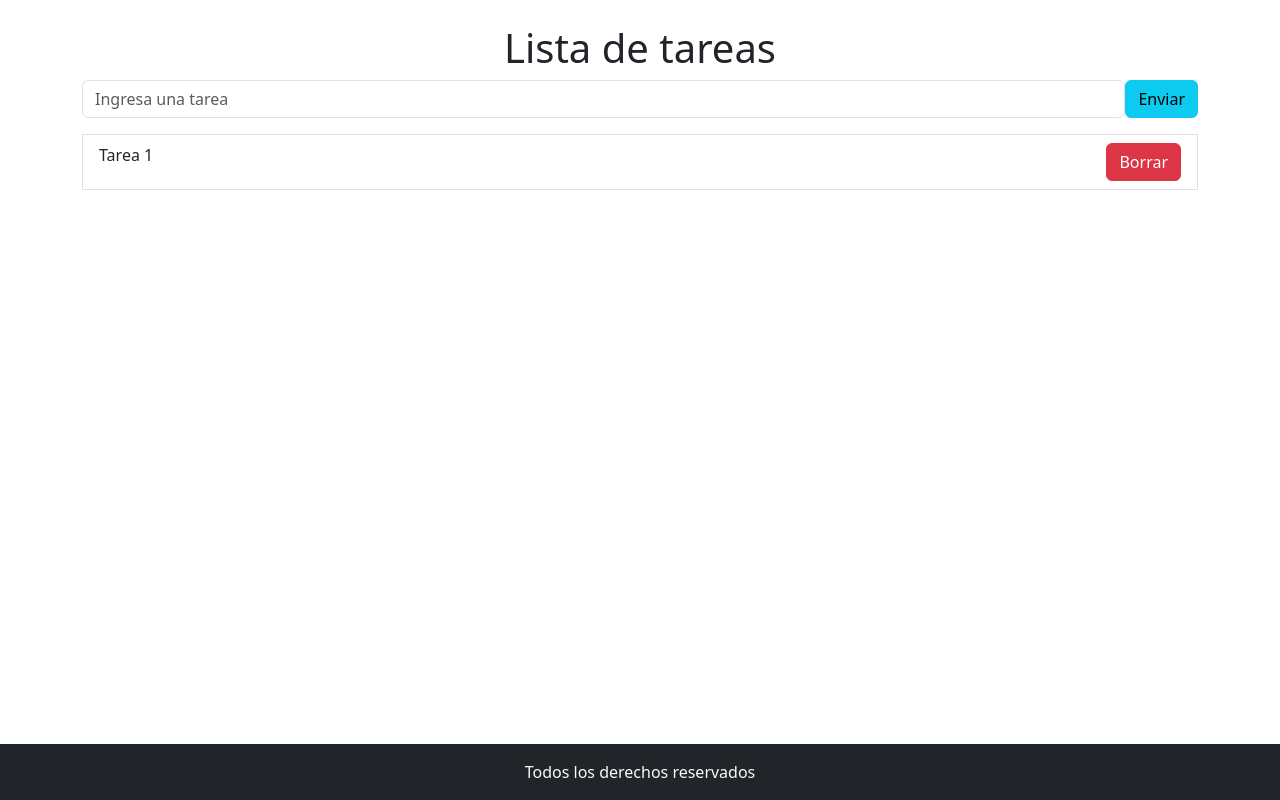
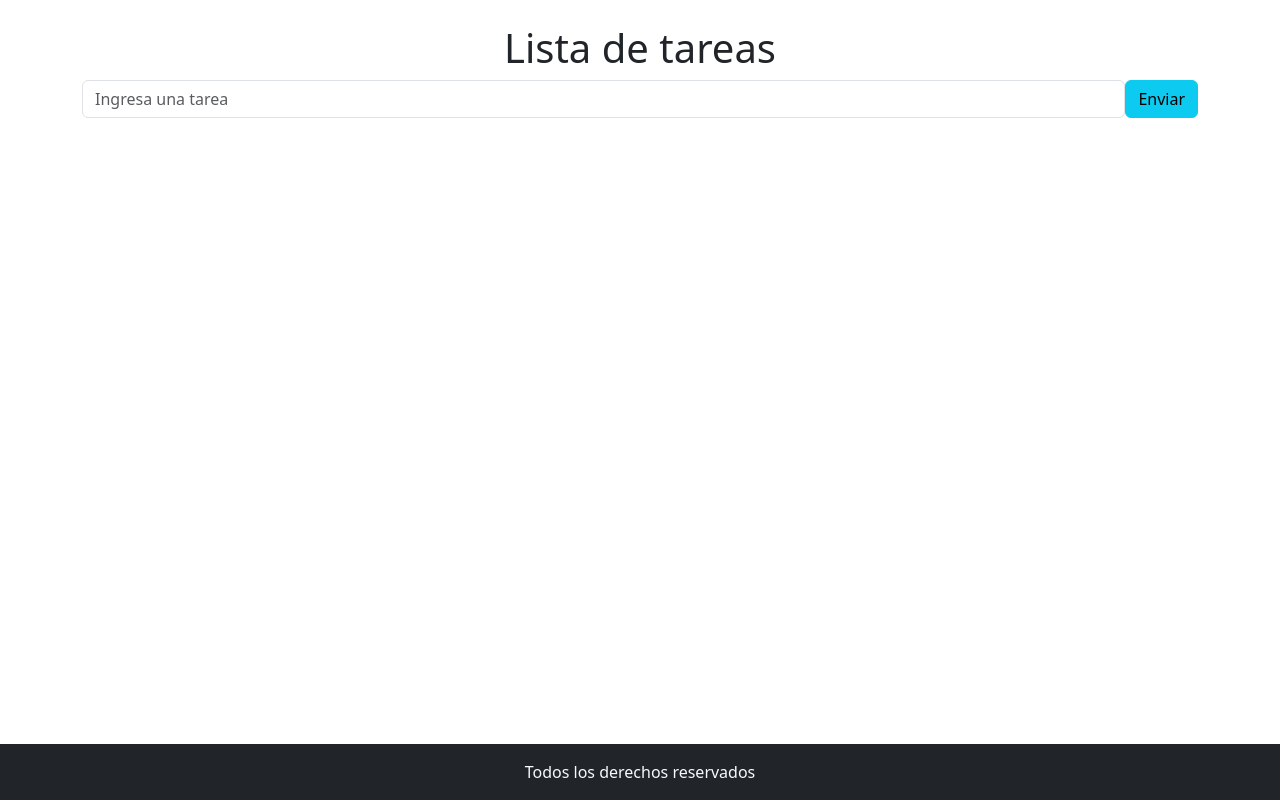
Before and after one commit to TucuNacho/listatareasReact, a React (Vite) app: page / in a window 1280 px wide. Built offline with nearby package versions, Linux system fonts and the light colour scheme.

Commit message:
cargamos tareas en el state tareas

```diff
--- a/src/components/FormularioTarea.jsx
+++ b/src/components/FormularioTarea.jsx
@@ -30,7 +30,7 @@
           </Button>
         </Form.Group>
       </Form>
-      <ListaTareas></ListaTareas>
+      <ListaTareas tareas={tareas} ></ListaTareas>
     </section>
   );
 };
--- a/src/components/ItemTarea.jsx
+++ b/src/components/ItemTarea.jsx
@@ -1,10 +1,9 @@
 import { Button, ListGroup } from "react-bootstrap";
 
-const ItemTarea = () => {
+const ItemTarea = ({ nombretarea, indice}) => {
   return (
     <div>
-      <ListGroup.Item className="d-flex justify-content-between">
-        Tarea 1 <Button variant="danger">Borrar</Button>{" "}
+      <ListGroup.Item className="d-flex justify-content-between"> {indice+1}. { nombretarea}<Button variant="danger">Borrar</Button>{" "}
       </ListGroup.Item>
     </div>
   );
--- a/src/components/ListaTareas.jsx
+++ b/src/components/ListaTareas.jsx
@@ -1,10 +1,13 @@
 import ListGroup from "react-bootstrap/ListGroup";
 import ItemTarea from "./ItemTarea";
-const ListaTareas = () => {
+const ListaTareas = ({tareas}) => {
   return (
     <div>
       <ListGroup>
-        <ItemTarea></ItemTarea>
+        {
+          tareas.map((item, indice)=><ItemTarea key={indice} nombretarea={item} indice={indice}></ItemTarea>)
+        }
+
       </ListGroup>
     </div>
   );
```
